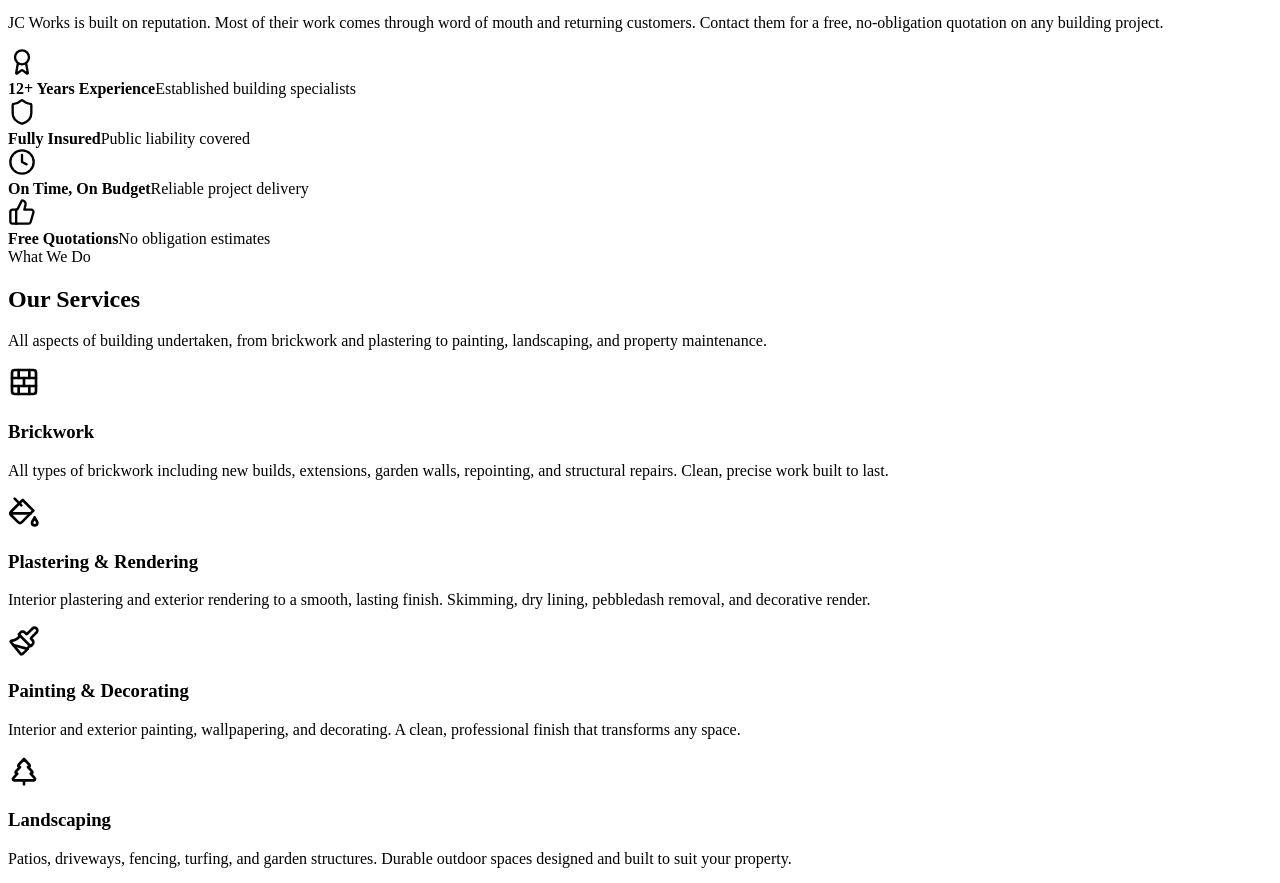
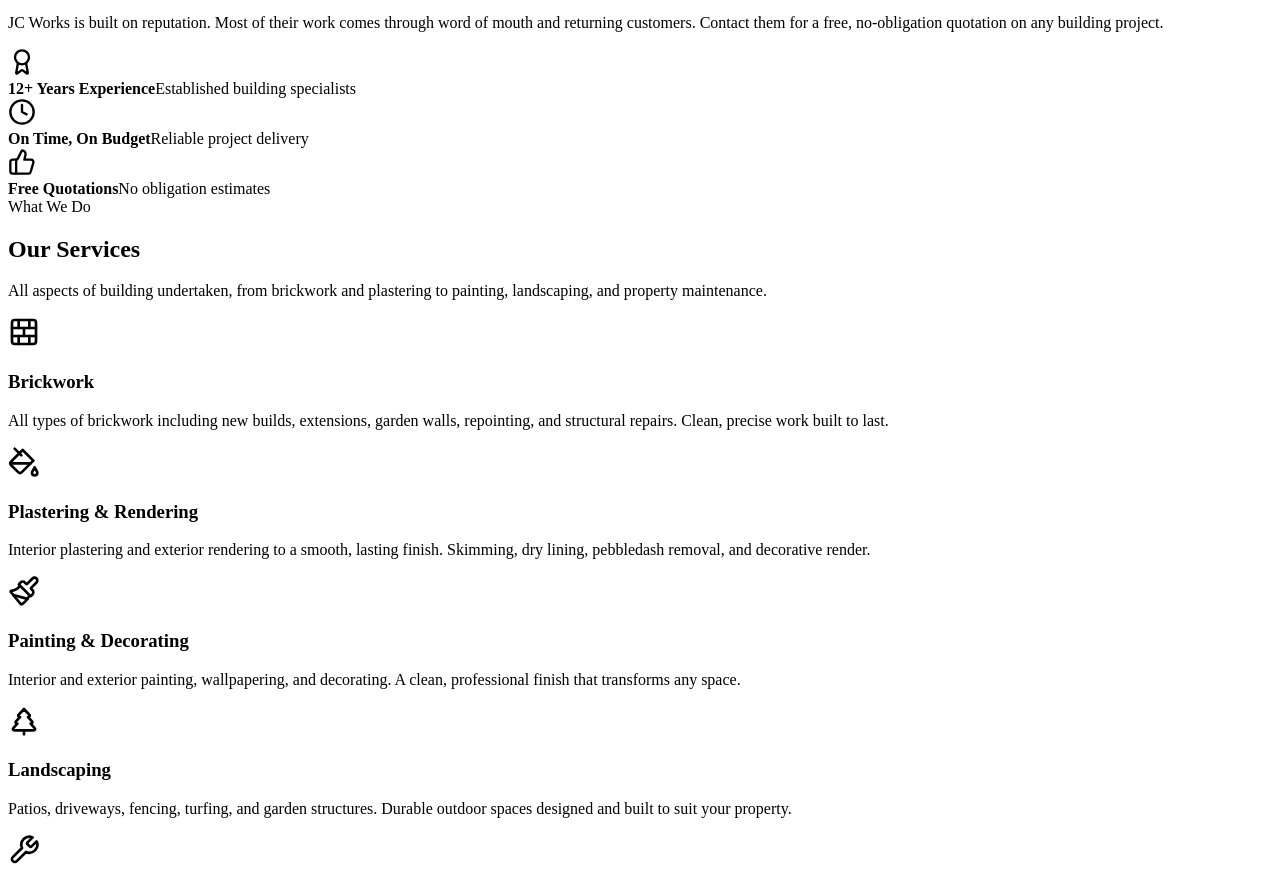
Before and after one commit to olisteveo/jcworks, a React (Vite) app: page / in a window 1280 px wide. Shown: the part 6144-7027 px from the top of the page. Built offline with nearby package versions, Linux system fonts and the light colour scheme; the HTML template or start-up script is replaced by a standard one.

Commit message:
Remove fully insured stat from about section

```diff
--- a/src/components/About.tsx
+++ b/src/components/About.tsx
@@ -1,8 +1,7 @@
-import { Shield, Clock, ThumbsUp, Award } from 'lucide-react'
+import { Clock, ThumbsUp, Award } from 'lucide-react'
 
 const STATS = [
   { icon: Award, label: '12+ Years Experience', detail: 'Established building specialists' },
-  { icon: Shield, label: 'Fully Insured', detail: 'Public liability covered' },
   { icon: Clock, label: 'On Time, On Budget', detail: 'Reliable project delivery' },
   { icon: ThumbsUp, label: 'Free Quotations', detail: 'No obligation estimates' },
 ]
```
